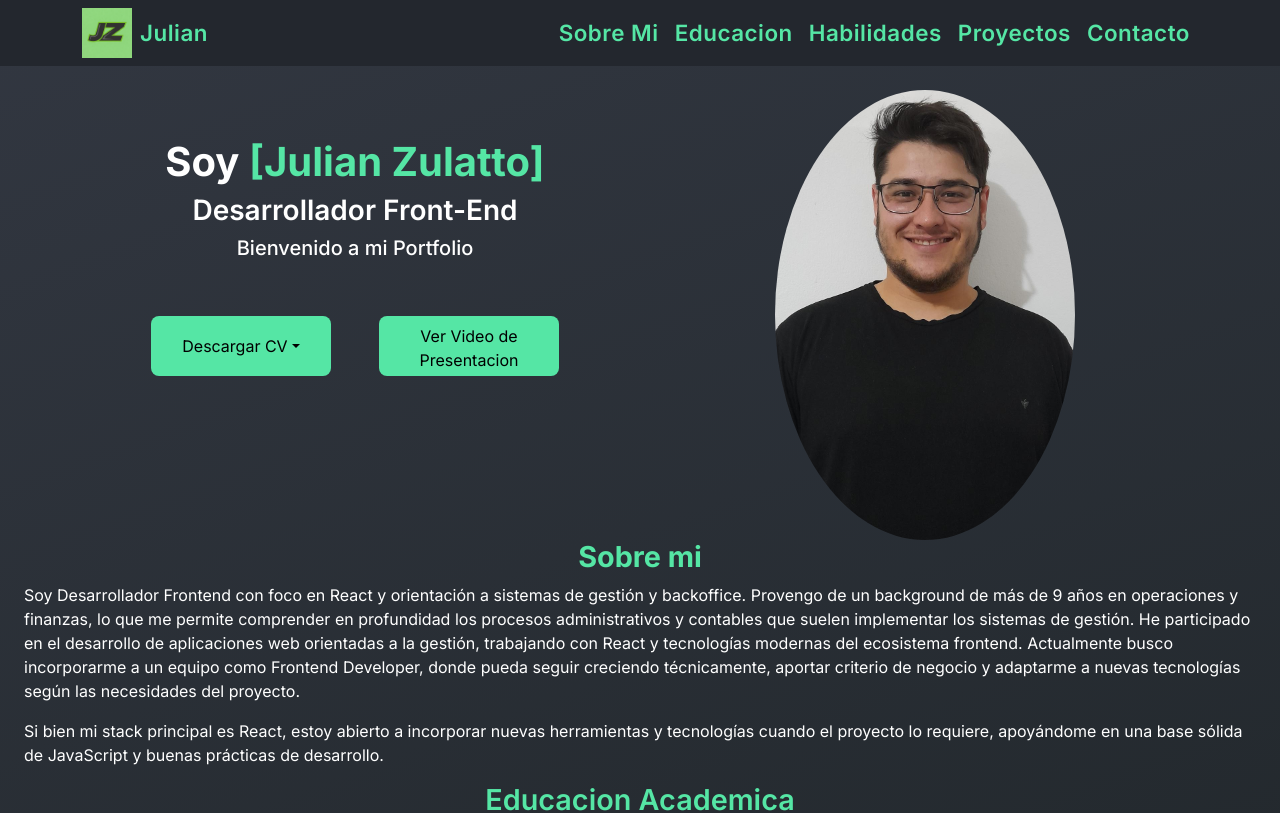
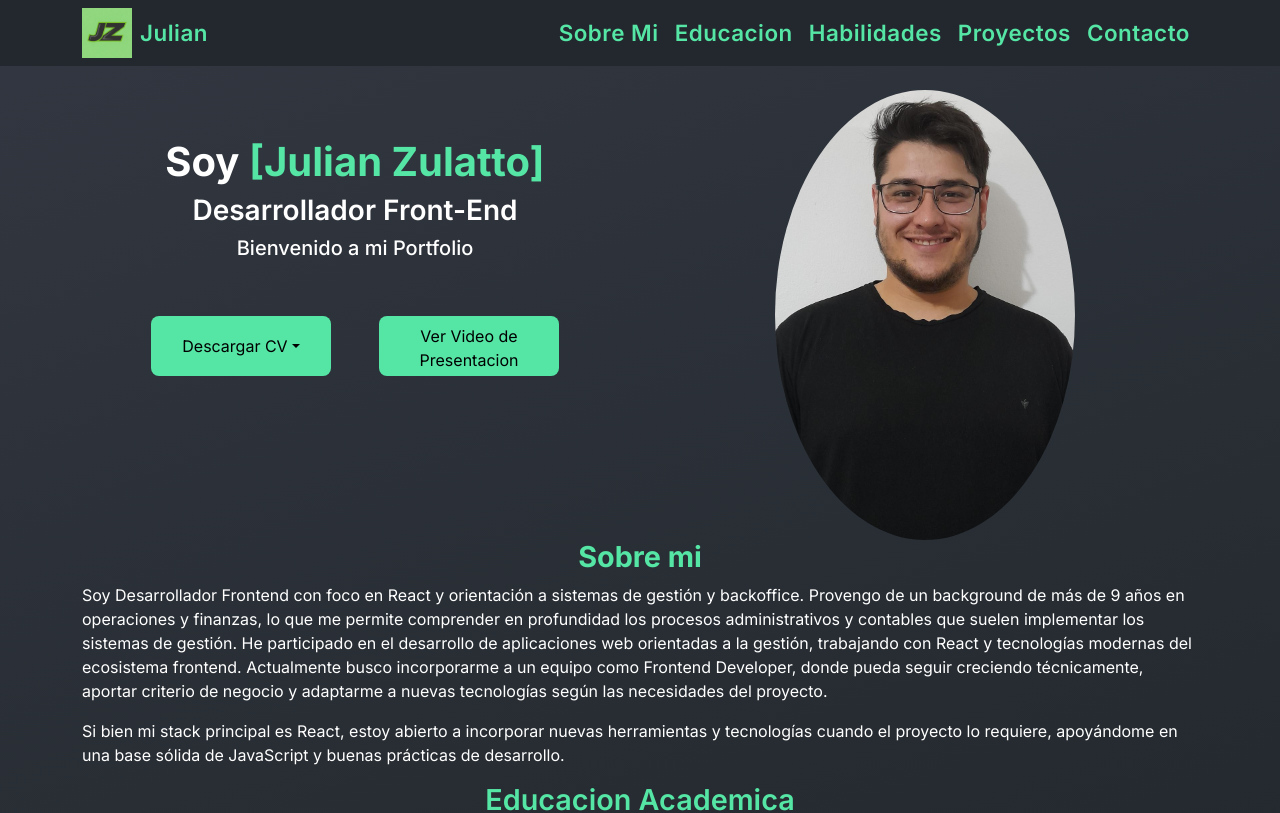
Before and after one commit to JulianZulatto/my-portfolio, a React (Vite) app: page / in a window 1280 px wide. Shown: the top 813 px of the page. Built offline with nearby package versions, Linux system fonts and the light colour scheme.

Commit message:
add-container-about-section

```diff
--- a/src/pages/About.jsx
+++ b/src/pages/About.jsx
@@ -1,7 +1,9 @@
 import React from 'react';
+import { Container } from 'react-bootstrap';
 
 function About() {
     return (
+        <Container>
             <section id="about">
                 <h2 className='fw-bold text-center' style={{ color: "#55e6a5" }}>Sobre mi</h2>
                 <p style={{ color: "#ffffff" }}>Soy Desarrollador Frontend con foco en React y orientación a sistemas de gestión y backoffice.
@@ -13,6 +15,7 @@ function About() {
                     Actualmente busco incorporarme a un equipo como Frontend Developer, donde pueda seguir creciendo técnicamente, aportar criterio de negocio y adaptarme a nuevas tecnologías según las necesidades del proyecto.</p>
                 <p style={{ color: "#ffffff" }}>Si bien mi stack principal es React, estoy abierto a incorporar nuevas herramientas y tecnologías cuando el proyecto lo requiere, apoyándome en una base sólida de JavaScript y buenas prácticas de desarrollo.</p>
             </section>
+        </Container>
     )
 }
 
```
Lines whose indentation alone changed are shown as unchanged.
